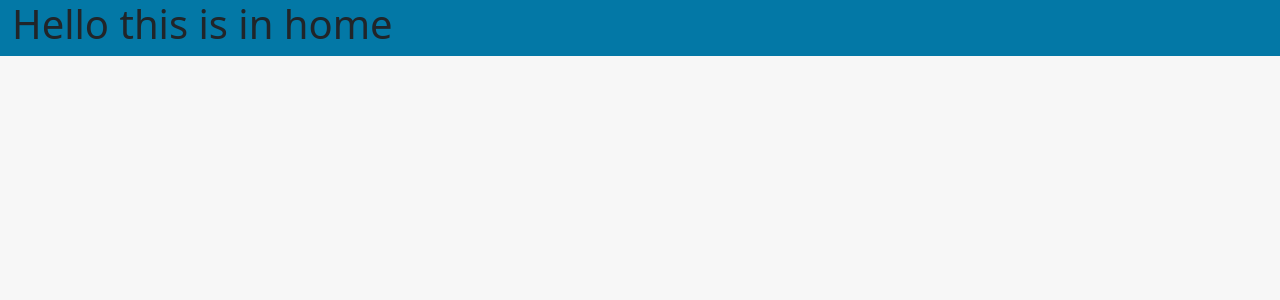
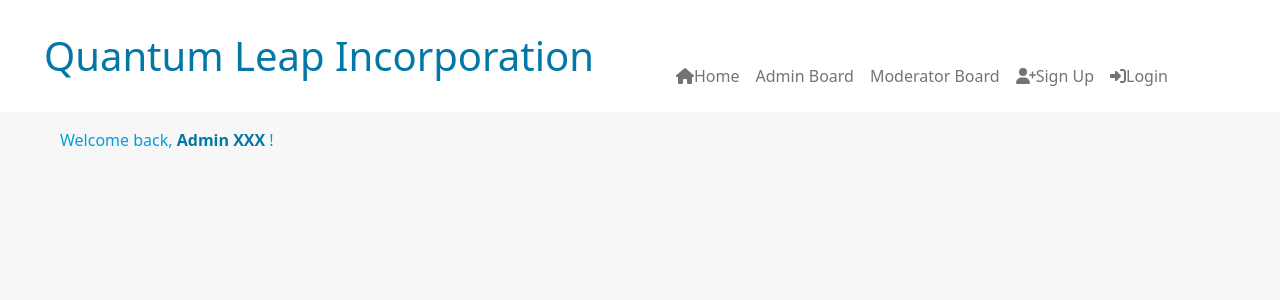
Before and after one commit to TeoSean00/Vendor_Form_Management_System_Frontend, a Vue app: page /home in a window 1280 px wide. Shown: the top 300 px of the page. Built offline with nearby package versions, Linux system fonts and the light colour scheme.

Commit message:
Merging branch

```diff
--- a/src/App.vue
+++ b/src/App.vue
@@ -1,7 +1,7 @@
 <script setup>
 import { RouterLink, RouterView } from "vue-router";
 import Navbar from "./components/Navbar.vue";
-import NavbarVertical from "./components/NavbarVertical.vue";
+import NavbarVertical from "./components/NavBarBackup.vue";
 import TopBanner from "./components/TopBanner.vue";
 
 components: {
--- a/src/components/NavbarVertical.vue
+++ b/src/components/NavBarBackup.vue
@@ -1,5 +1,5 @@
 <template>
-  <nav class="navbar navbar-expand navbar-light ">
+  <nav class="navbar navbar-expand navbar-dark bg-dark">
     <a href="" class="navbar-brand" @click.prevent>smartForm</a>
     <div class="navbar-nav mr-auto">
       <li class="nav-item">
--- a/src/components/Navbar.vue
+++ b/src/components/Navbar.vue
@@ -1,6 +1,14 @@
 <template>
-  <nav class="navbar navbar-expand navbar-dark bg-dark">
-    <a href="" class="navbar-brand" @click.prevent>smartForm</a>
+  <div class="row bg-white">
+    <div class="col-6">
+      <h1 class="text-main-blue px-3 py-3 mx-3 my-3">
+        Quantum Leap Incorporation
+      </h1>
+    </div>
+    <div class="col-6">
+      <nav class="navbar navbar-expand navbar-light mt-5 px-0">
+
+        <a href="" class="navbar-brand" @click.prevent></a>
         <div class="navbar-nav mr-auto">
           <li class="nav-item">
             <router-link to="/home" class="nav-link">
@@ -47,6 +55,9 @@
           </li>
         </div>
       </nav>
+
+    </div>
+  </div>
 </template>
 
 <script>
--- a/src/views/Home.vue
+++ b/src/views/Home.vue
@@ -1,13 +1,14 @@
 <template>
   <div >
-    <div class="row">
-      <div class="col-12 bg-main-blue">
-        <h1>Hello this is in home</h1>
+      <Navbar/>
+      <div class="row px-5 pt-3">
+        <p class="text-secondary-blue">Welcome back, <span class="text-main-blue fw-bold">{{ user }}</span> !</p>
       </div>
-    </div>
-    <!-- <header class="jumbotron">
+      <div class="row"></div>
+
+    <header class="jumbotron">
       <h3>{{ content }}</h3>
-    </header> -->
+    </header>
   </div>
 </template>
 <script setup>
@@ -17,6 +18,7 @@ import UserService from "../services/userService";
 import Navbar from "../components/Navbar.vue";
 import TopBanner from "../components/TopBanner.vue";
 
+const user = "Admin XXX";
 
 // export default {
 //   setup() {
```
Lines whose indentation alone changed are shown as unchanged.
